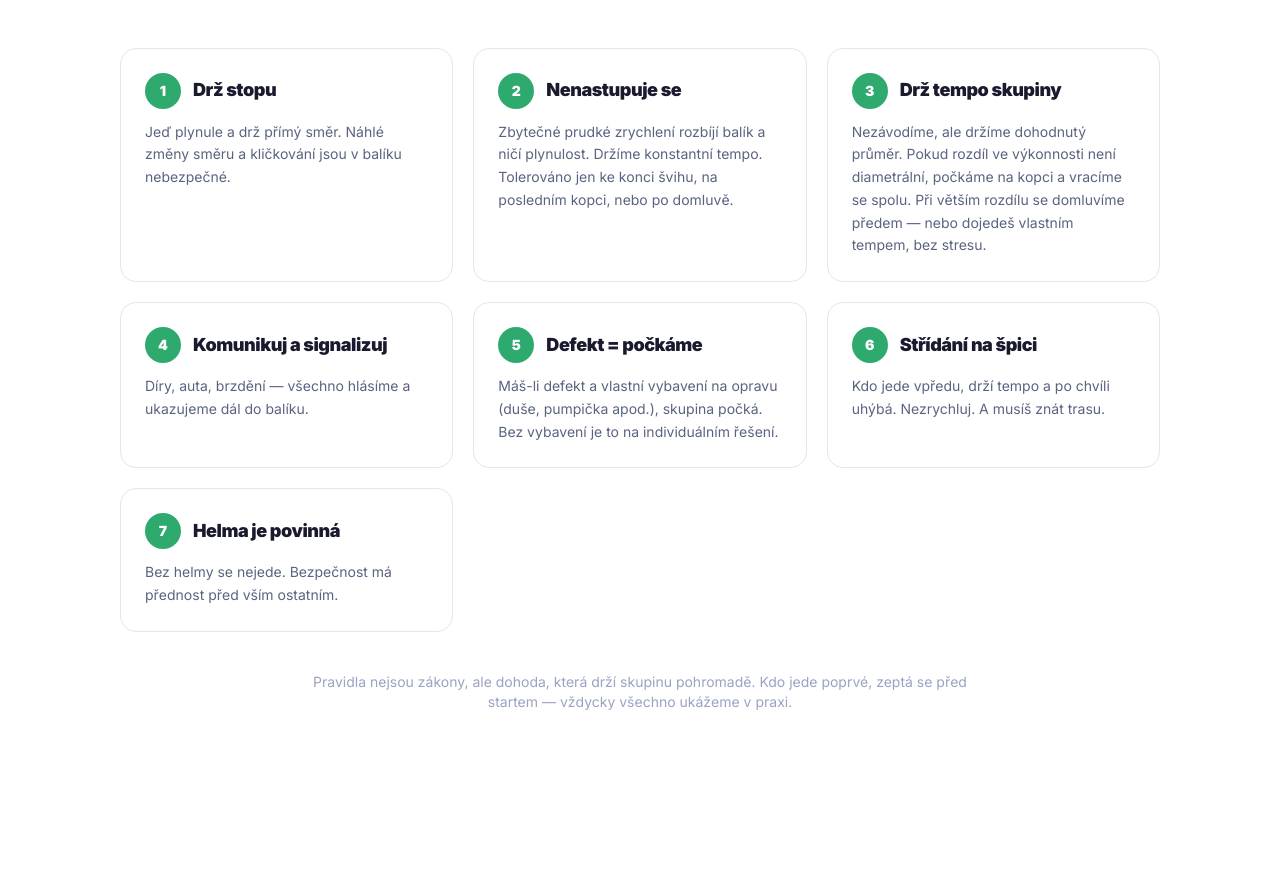
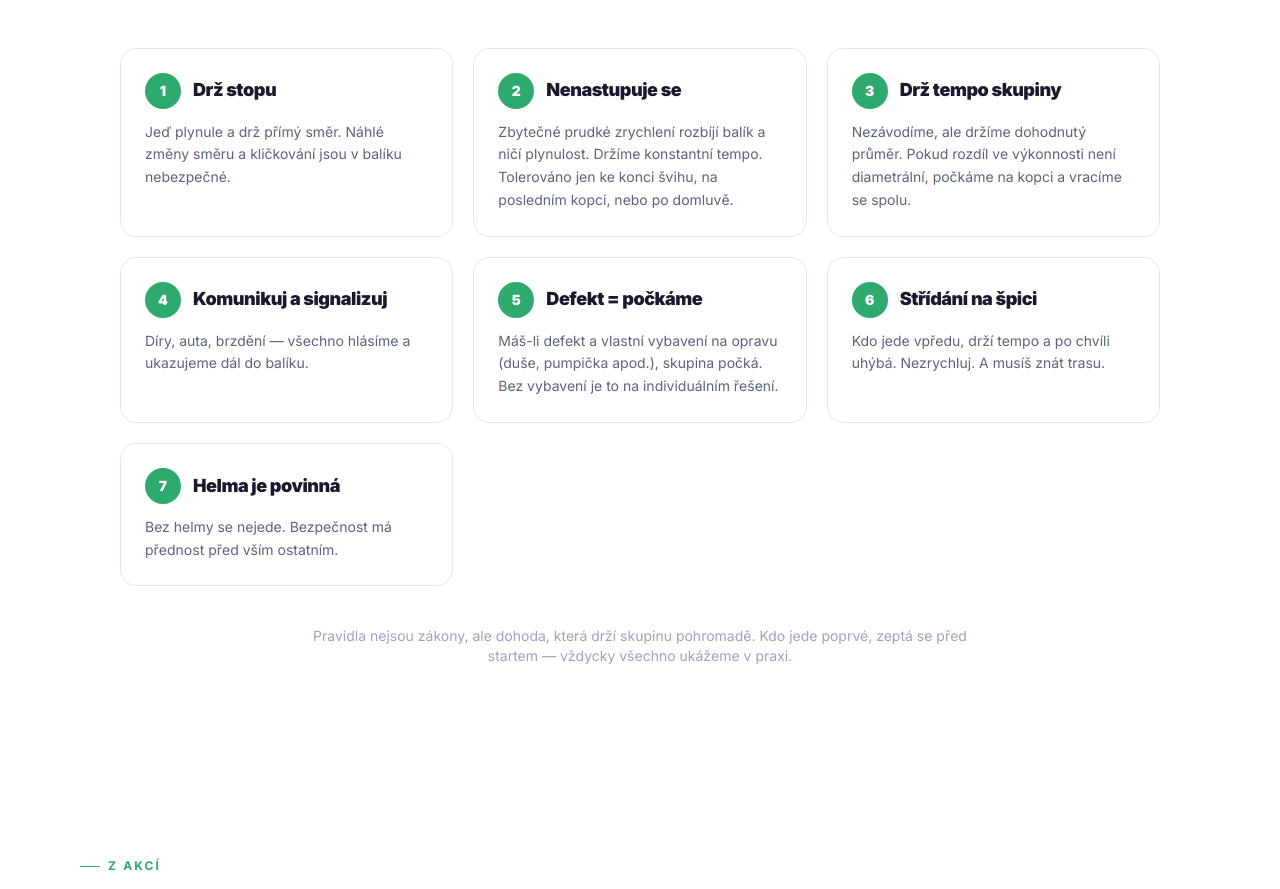
Before and after one commit to piechajan/100dola, a Next.js app: page /community in a window 1280 px wide. Shown: the part 3360-4249 px from the top of the page. Built offline with nearby package versions, Linux system fonts and the light colour scheme; no server answers.

Commit message:
fix(community): pravidlo 3 — odebrat zbytečně relativizující větu
Co-Authored-By: Claude Opus 4.7 (1M context) <noreply@anthropic.com>

```diff
--- a/src/data/community-rules.ts
+++ b/src/data/community-rules.ts
@@ -15,7 +15,7 @@ export const COMMUNITY_RULES = [
   {
     n: 3,
     title: "Drž tempo skupiny",
-    desc: "Nezávodíme, ale držíme dohodnutý průměr. Pokud rozdíl ve výkonnosti není diametrální, počkáme na kopci a vracíme se spolu. Při větším rozdílu se domluvíme předem — nebo dojedeš vlastním tempem, bez stresu.",
+    desc: "Nezávodíme, ale držíme dohodnutý průměr. Pokud rozdíl ve výkonnosti není diametrální, počkáme na kopci a vracíme se spolu.",
   },
   {
     n: 4,
```
